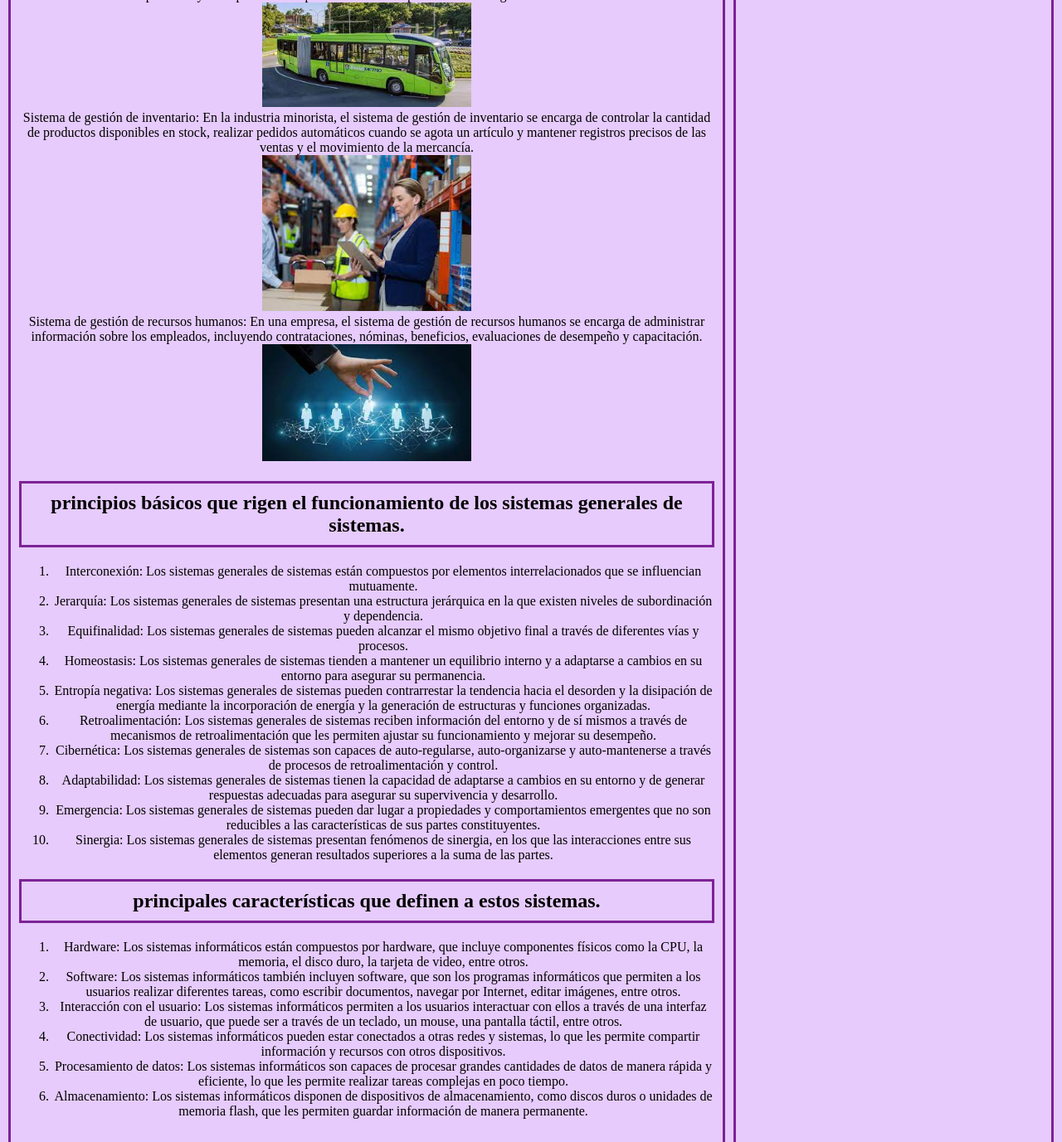
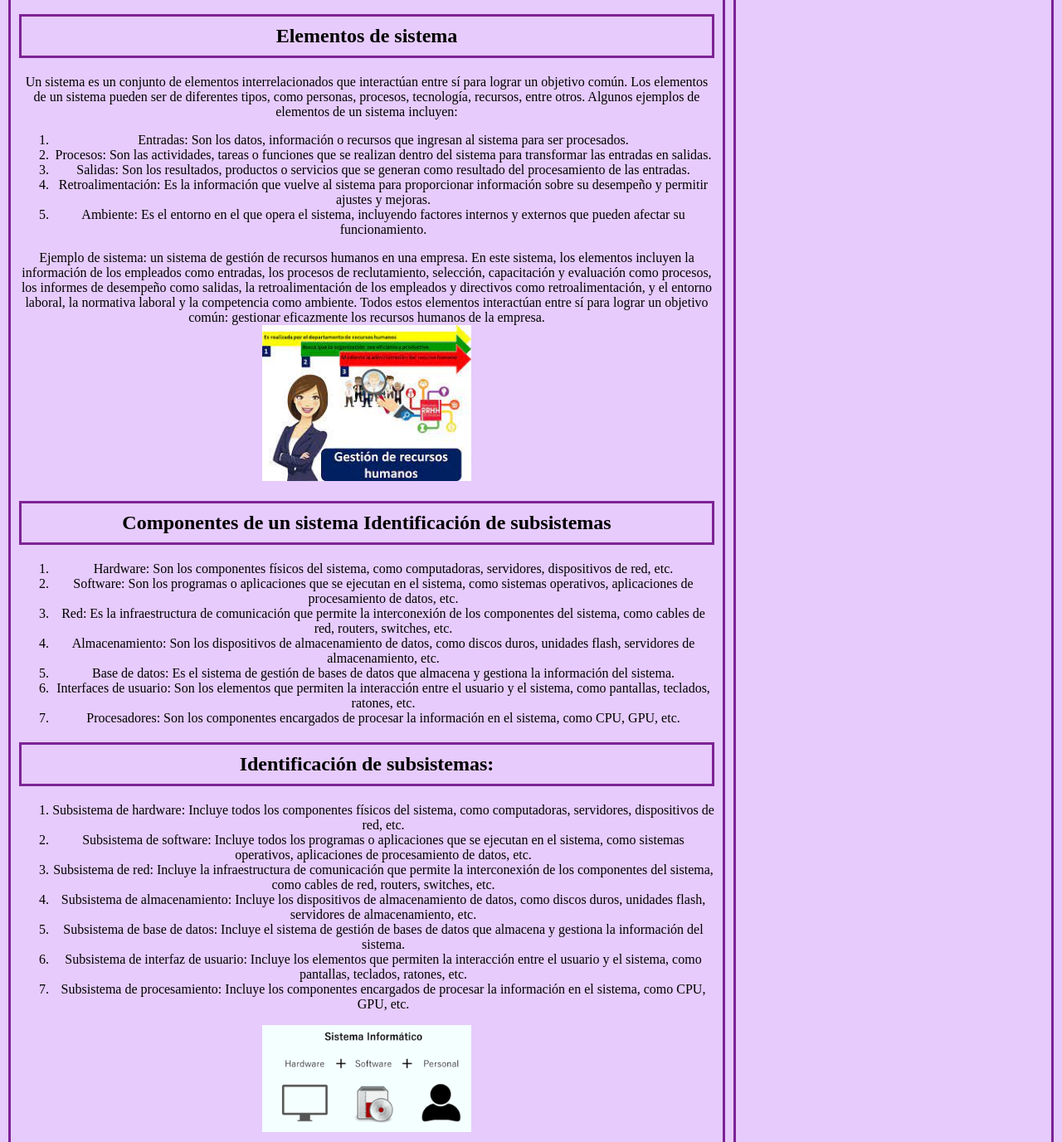
Before and after one commit to mapmosqueri/paginapau, a plain HTML site: page index.html in a window 1280 px wide. Shown: the part 983-2360 px from the top of the page at 83% size. Drawn offline with Linux system fonts and the light colour scheme.

Commit message:
Add files via upload

```diff
--- a/css/estilos.css
+++ b/css/estilos.css
@@ -5,6 +5,8 @@ parcial pagina web*/
 *{background-color: rgb(230, 203, 252);
 
 }
+/*color de fondo*/
+
 .container2 {
 	display: grid;
 	grid-template-columns: auto auto auto;
@@ -47,7 +49,7 @@ body {
 }
 
 .logo {
-	width: 10%;
+	width: 60%;
 	margin: 0 auto;
 }
 
--- a/index.html
+++ b/index.html
@@ -28,10 +28,69 @@ parcial pagina web  -->
 
 		<main>
             En la actualidad, los sistemas generales de sistemas se han convertido en una herramienta fundamental para abordar la complejidad creciente de los problemas que enfrentamos en diferentes áreas, como la empresa, la ciencia, la tecnología, el medio ambiente, la salud, entre otros. Estos sistemas permiten analizar de manera integral y holística las interacciones entre diferentes componentes de un sistema, identificar patrones, similitudes, diferencias y comprender cómo influyen en el funcionamiento global del mismo.
-            <h2>concepto de sistemas generales de sistemas y su relación con otros sistemas.</h2>
+            <h2>Definición de teoría general de sistemas</h2>
+
             Los sistemas generales de sistemas son una forma de pensar en la interacción entre diferentes componentes de un sistema para lograr un objetivo común. En este enfoque, se considera que un sistema está compuesto por una serie de subsistemas interconectados que interactúan entre sí, formando parte de un sistema más grande.
             La idea detrás de los sistemas generales de sistemas es que cualquier sistema, ya sea biológico, tecnológico o social, puede ser descompuesto en componentes más pequeños que interactúan entre sí. Estos subsistemas pueden ser a su vez descompuestos en componentes más pequeños, formando así una jerarquía de sistemas anidados.
             La relación entre los sistemas generales de sistemas y otros sistemas radica en que estos pueden ser vistos como sistemas complejos que interactúan entre sí. Por ejemplo, en el ámbito de la biología, un organismo vivo puede ser visto como un sistema que interactúa con su entorno, que a su vez está compuesto por otros sistemas como ecosistemas, comunidades biológicas, etc. En el ámbito de la tecnología, un sistema informático puede ser visto como un sistema que interactúa con otros sistemas como redes de comunicación, bases de datos, etc. En el ámbito social, las organizaciones pueden ser vistas como sistemas que interactúan con otros sistemas como el mercado, el gobierno, etc. En resumen, los sistemas generales de sistemas nos permiten entender la complejidad de los sistemas al descomponerlos en componentes más pequeños y analizar cómo interactúan entre sí para lograr un objetivo común. Esta perspectiva nos ayuda a entender mejor cómo los sistemas se relacionan entre sí y cómo estas interacciones afectan su funcionamiento y su capacidad para alcanzar sus metas.
+
+
+            <h2>Elementos de sistema</h2>
+            Un sistema es un conjunto de elementos interrelacionados que interactúan entre sí para lograr un objetivo común. Los elementos de un sistema pueden ser de diferentes tipos, como personas, procesos, tecnología, recursos, entre otros. Algunos ejemplos de elementos de un sistema incluyen:
+                <ol>
+                    <li>Entradas: Son los datos, información o recursos que ingresan al sistema para ser procesados.</li>
+                    <li>Procesos: Son las actividades, tareas o funciones que se realizan dentro del sistema para transformar las entradas en salidas.</li>
+                    <li>Salidas: Son los resultados, productos o servicios que se generan como resultado del procesamiento de las entradas.</li>
+                    <li>Retroalimentación: Es la información que vuelve al sistema para proporcionar información sobre su desempeño y permitir ajustes y mejoras.</li>
+                    <li>Ambiente: Es el entorno en el que opera el sistema, incluyendo factores internos y externos que pueden afectar su funcionamiento.</li>
+
+                </ol>
+
+            Ejemplo de sistema: un sistema de gestión de recursos humanos en una empresa. En este sistema, los elementos incluyen la información de los empleados como entradas, los procesos de reclutamiento, selección, capacitación y evaluación como procesos, los informes de desempeño como salidas, la retroalimentación de los empleados y directivos como retroalimentación, y el entorno laboral, la normativa laboral y la competencia como ambiente. Todos estos elementos interactúan entre sí para lograr un objetivo común: gestionar eficazmente los recursos humanos de la empresa.
+
+                <div class="imagen">
+				    <img src="img/gestion.jpg" alt="mujer animada con personas atras">
+			    </div>
+
+
+            <h2>Componentes de un sistema Identificación de subsistemas</h2>
+                <ol>
+                    <li>Hardware: Son los componentes físicos del sistema, como computadoras, servidores, dispositivos de red, etc.</li>
+                    <li>Software: Son los programas o aplicaciones que se ejecutan en el sistema, como sistemas operativos, aplicaciones de procesamiento de datos, etc.</li>
+                    <li>Red: Es la infraestructura de comunicación que permite la interconexión de los componentes del sistema, como cables de red, routers, switches, etc.</li>
+                    <li>Almacenamiento: Son los dispositivos de almacenamiento de datos, como discos duros, unidades flash, servidores de almacenamiento, etc.</li>
+                    <li>Base de datos: Es el sistema de gestión de bases de datos que almacena y gestiona la información del sistema.</li>
+                    <li>Interfaces de usuario: Son los elementos que permiten la interacción entre el usuario y el sistema, como pantallas, teclados, ratones, etc.</li>
+                    <li>Procesadores: Son los componentes encargados de procesar la información en el sistema, como CPU, GPU, etc.</li>
+
+                </ol>
+            <h2>Identificación de subsistemas:</h2>
+                <ol>
+                    <li>Subsistema de hardware: Incluye todos los componentes físicos del sistema, como computadoras, servidores, dispositivos de red, etc.</li>
+                    <li>Subsistema de software: Incluye todos los programas o aplicaciones que se ejecutan en el sistema, como sistemas operativos, aplicaciones de procesamiento de datos, etc.</li>
+                    <li>Subsistema de red: Incluye la infraestructura de comunicación que permite la interconexión de los componentes del sistema, como cables de red, routers, switches, etc.</li>
+                    <li>Subsistema de almacenamiento: Incluye los dispositivos de almacenamiento de datos, como discos duros, unidades flash, servidores de almacenamiento, etc.</li>
+                    <li>Subsistema de base de datos: Incluye el sistema de gestión de bases de datos que almacena y gestiona la información del sistema.</li>
+                    <li>Subsistema de interfaz de usuario: Incluye los elementos que permiten la interacción entre el usuario y el sistema, como pantallas, teclados, ratones, etc.</li>
+                    <li>Subsistema de procesamiento: Incluye los componentes encargados de procesar la información en el sistema, como CPU, GPU, etc.</li>
+
+                </ol>
+
+
+            <div class="imagen">
+				<img src="img/informatico.png" alt="ciclo entre hardware ,software y personas">
+		    </div>
+
+
+
+
+
+
+
+
+
+
+
 
 
             <h2 >Ejemplos de sistemas generales de sistemas en la vida cotidiana y en diferentes industrias.</h2>
@@ -105,6 +164,7 @@ parcial pagina web  -->
         <p><i>Todos los Derechos están Reservados a su Autor Original ©</i></p>
         <p><i>Maria Paula Mosquera Estudiante De ingenieria</i></p>
         <p><i>Cualquier Inquietud : (+57) 3209601174</i></p>
+        <p><i>fundacion unimonserrate</i></p>
         <p><i>
             <a href="https://www.unimonserrate.edu.co"><img src="img/herramienta.png" alt="herramientas" width="3%"></a> <br>
 
```
Also changed, not shown: img/gestion.jpg (added), img/informatico.png (added), img/logo.jpg.
